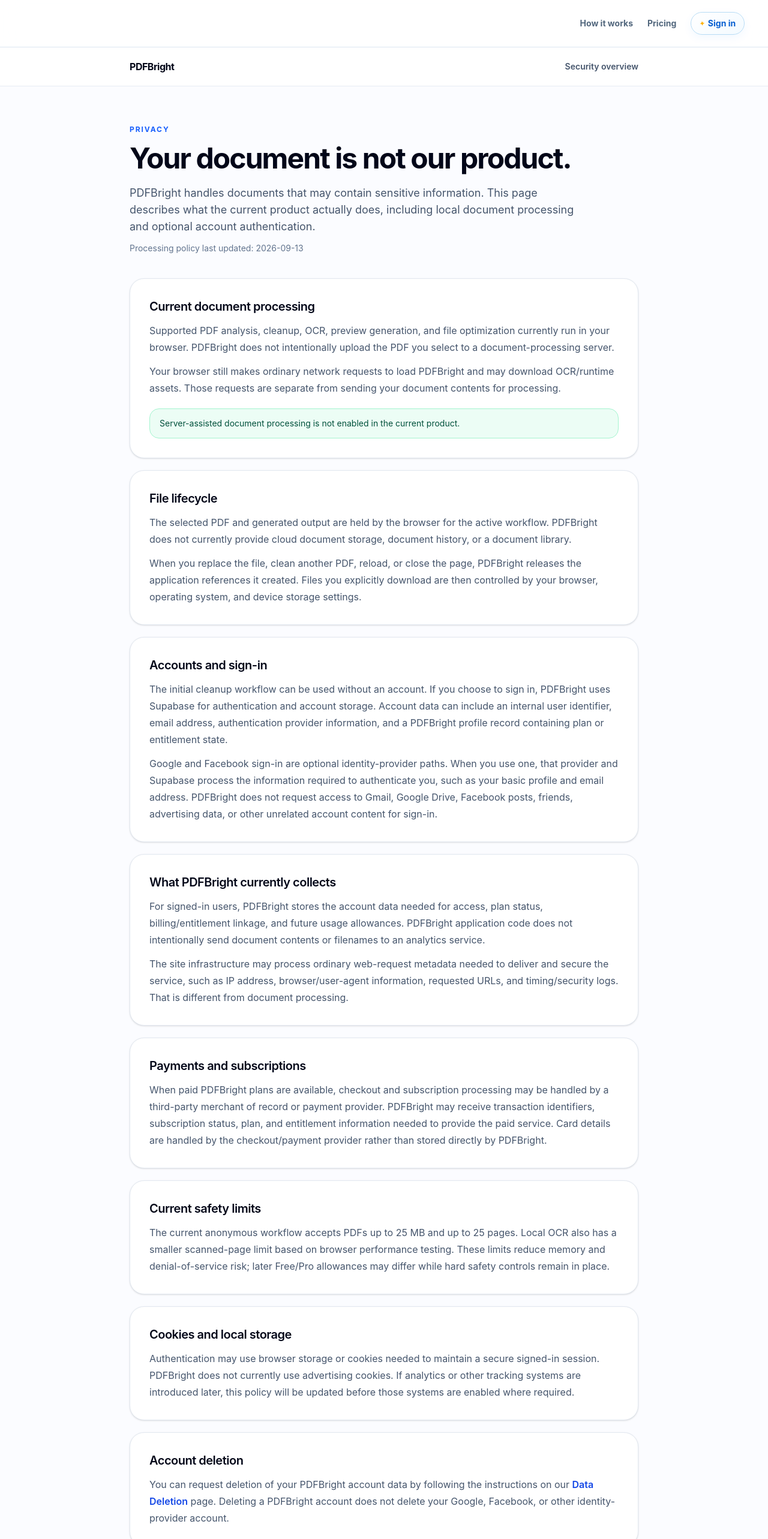
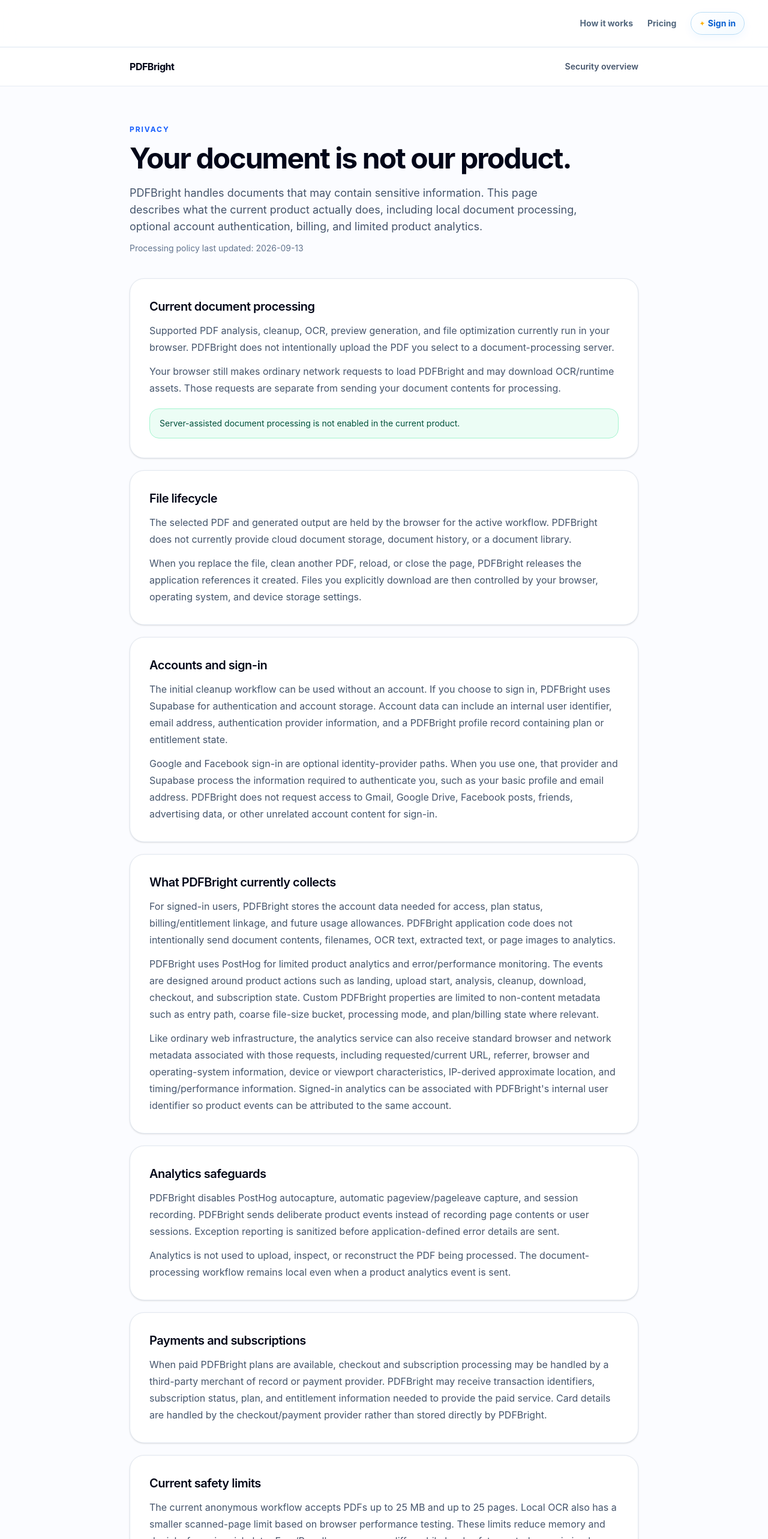
Before and after one commit to Rouane12/pdfbright, a Next.js app: page /privacy in a window 1280 px wide. Shown: the top 2566 px of the page at 60% size. Built offline with nearby package versions, Linux system fonts and the light colour scheme; no server answers.

Commit message:
M11: align privacy policy with active analytics

```diff
--- a/src/app/privacy/page.tsx
+++ b/src/app/privacy/page.tsx
@@ -28,7 +28,7 @@ export default function PrivacyPage() {
         <p className="text-xs font-bold uppercase tracking-[0.16em] text-blue-600">Privacy</p>
         <h1 className="mt-4 text-4xl font-bold tracking-[-0.04em] sm:text-5xl">Your document is not our product.</h1>
         <p className="mt-5 max-w-3xl text-base leading-7 text-slate-600 sm:text-lg">
-          PDFBright handles documents that may contain sensitive information. This page describes what the current product actually does, including local document processing and optional account authentication.
+          PDFBright handles documents that may contain sensitive information. This page describes what the current product actually does, including local document processing, optional account authentication, billing, and limited product analytics.
         </p>
         <p className="mt-3 text-sm text-slate-500">Processing policy last updated: {PROCESSING_POLICY_LAST_UPDATED}</p>
 
@@ -54,8 +54,15 @@ export default function PrivacyPage() {
 
           <section className={sectionClass}>
             <h2 className="text-xl font-semibold tracking-tight">What PDFBright currently collects</h2>
-            <p className="mt-3 leading-7 text-slate-600">For signed-in users, PDFBright stores the account data needed for access, plan status, billing/entitlement linkage, and future usage allowances. PDFBright application code does not intentionally send document contents or filenames to an analytics service.</p>
-            <p className="mt-3 leading-7 text-slate-600">The site infrastructure may process ordinary web-request metadata needed to deliver and secure the service, such as IP address, browser/user-agent information, requested URLs, and timing/security logs. That is different from document processing.</p>
+            <p className="mt-3 leading-7 text-slate-600">For signed-in users, PDFBright stores the account data needed for access, plan status, billing/entitlement linkage, and future usage allowances. PDFBright application code does not intentionally send document contents, filenames, OCR text, extracted text, or page images to analytics.</p>
+            <p className="mt-3 leading-7 text-slate-600">PDFBright uses PostHog for limited product analytics and error/performance monitoring. The events are designed around product actions such as landing, upload start, analysis, cleanup, download, checkout, and subscription state. Custom PDFBright properties are limited to non-content metadata such as entry path, coarse file-size bucket, processing mode, and plan/billing state where relevant.</p>
+            <p className="mt-3 leading-7 text-slate-600">Like ordinary web infrastructure, the analytics service can also receive standard browser and network metadata associated with those requests, including requested/current URL, referrer, browser and operating-system information, device or viewport characteristics, IP-derived approximate location, and timing/performance information. Signed-in analytics can be associated with PDFBright&apos;s internal user identifier so product events can be attributed to the same account.</p>
+          </section>
+
+          <section className={sectionClass}>
+            <h2 className="text-xl font-semibold tracking-tight">Analytics safeguards</h2>
+            <p className="mt-3 leading-7 text-slate-600">PDFBright disables PostHog autocapture, automatic pageview/pageleave capture, and session recording. PDFBright sends deliberate product events instead of recording page contents or user sessions. Exception reporting is sanitized before application-defined error details are sent.</p>
+            <p className="mt-3 leading-7 text-slate-600">Analytics is not used to upload, inspect, or reconstruct the PDF being processed. The document-processing workflow remains local even when a product analytics event is sent.</p>
           </section>
 
           <section className={sectionClass}>
@@ -70,7 +77,7 @@ export default function PrivacyPage() {
 
           <section className={sectionClass}>
             <h2 className="text-xl font-semibold tracking-tight">Cookies and local storage</h2>
-            <p className="mt-3 leading-7 text-slate-600">Authentication may use browser storage or cookies needed to maintain a secure signed-in session. PDFBright does not currently use advertising cookies. If analytics or other tracking systems are introduced later, this policy will be updated before those systems are enabled where required.</p>
+            <p className="mt-3 leading-7 text-slate-600">Authentication may use browser storage or cookies needed to maintain a secure signed-in session. PDFBright does not currently use advertising cookies. PostHog analytics uses browser local storage to maintain its analytics identifier/state under the current configuration; session recording and broad interaction autocapture are disabled.</p>
           </section>
 
           <section className={sectionClass}>
@@ -85,7 +92,7 @@ export default function PrivacyPage() {
 
           <section className={sectionClass}>
             <h2 className="text-xl font-semibold tracking-tight">Contact and policy changes</h2>
-            <p className="mt-3 leading-7 text-slate-600">Questions about privacy can be sent to <a className="font-semibold text-blue-700 hover:underline" href="mailto:support@pdfbright.app">support@pdfbright.app</a>. This policy will change as PDFBright adds or changes accounts, billing, analytics, or processing architecture, and material changes should be reflected here before the corresponding feature is made available.</p>
+            <p className="mt-3 leading-7 text-slate-600">Questions about privacy can be sent to <a className="font-semibold text-blue-700 hover:underline" href="mailto:support@pdfbright.app">support@pdfbright.app</a>. This policy will change as PDFBright changes accounts, billing, analytics, or processing architecture, and material changes should be reflected here before the corresponding behavior is made available.</p>
           </section>
         </div>
 
```
